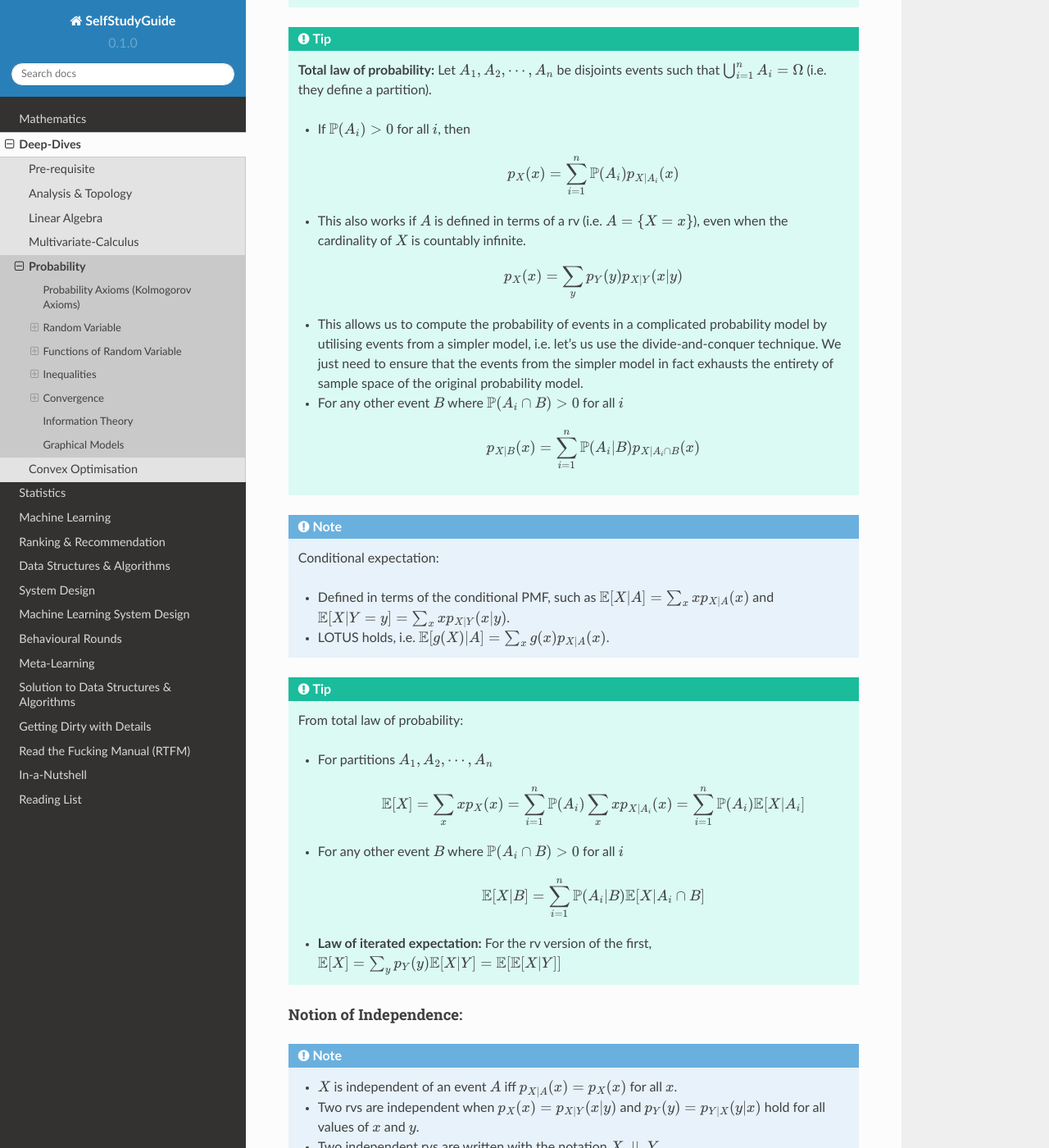
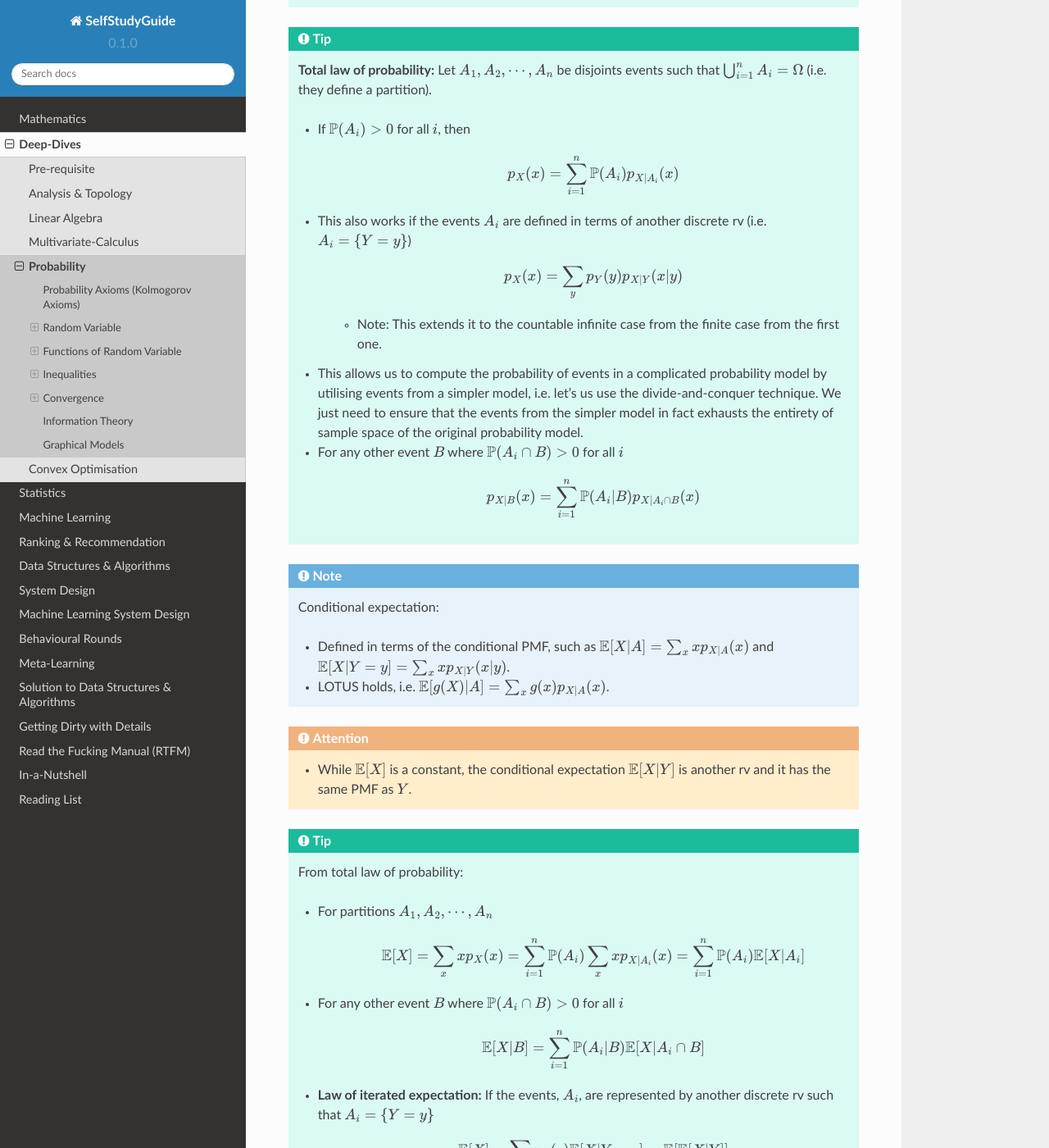
Before and after one commit to uselesstechjunks/leetcode, a Sphinx documentation site: the page built from docs/source/math/prob.rst, in a window 1280 px wide and 1400 px high, scrolled down 3271 px. Shown: the whole window at 82% size. Built offline with Sphinx 7.4.7 and the Read the Docs theme 2.0.0, drawn with Linux system fonts in a browser that asks for light colours; some of the changed text lies outside the part shown.

Commit message:
Update prob.rst

```diff
--- a/docs/source/math/prob.rst
+++ b/docs/source/math/prob.rst
@@ -119,9 +119,11 @@ Conditioning:
 
 		.. math:: p_X(x)=\sum_{i=1}^n\mathbb{P}(A_i)p_{X|A_i}(x)
 
-	* This also works if :math:`A` is defined in terms of a rv (i.e. :math:`A=\{X=x\}`), even when the cardinality of :math:`X` is countably infinite.
+	* This also works if the events :math:`A_i` are defined in terms of another discrete rv (i.e. :math:`A_i=\{Y=y\}`)
 
 		.. math:: p_{X}(x)=\sum_y p_Y(y)p_{X|Y}(x|y)
+
+		* Note: This extends it to the countable infinite case from the finite case from the first one.
 
 	* This allows us to compute the probability of events in a complicated probability model by utilising events from a simpler model, i.e. let's us use the divide-and-conquer technique. We just need to ensure that the events from the simpler model in fact exhausts the entirety of sample space of the original probability model.
 	* For any other event :math:`B` where :math:`\mathbb{P}(A_i\cap B)>0` for all :math:`i`
@@ -134,6 +136,9 @@ Conditioning:
 	* Defined in terms of the conditional PMF, such as :math:`\mathbb{E}[X|A]=\sum_x x p_{X|A}(x)` and :math:`\mathbb{E}[X|Y=y]=\sum_x x p_{X|Y}(x|y)`.
 	* LOTUS holds, i.e. :math:`\mathbb{E}[g(X)|A]=\sum_x g(x)p_{X|A}(x)`.
 
+.. attention::
+	* While :math:`\mathbb{E}[X]` is a constant, the conditional expectation :math:`\mathbb{E}[X|Y]` is another rv and it has the same PMF as :math:`Y`.
+
 .. tip::
 	From total law of probability:
 
@@ -145,7 +150,11 @@ Conditioning:
 
 		.. math:: \mathbb{E}[X|B]=\sum_{i=1}^n \mathbb{P}(A_i|B)\mathbb{E}[X|A_i\cap B]
 
-	* **Law of iterated expectation:** For the rv version of the first, :math:`\mathbb{E}[X]=\sum_y p_Y(y)\mathbb{E}[X|Y]=\mathbb{E}[\mathbb{E}[X|Y]]`
+	* **Law of iterated expectation:** If the events, :math:`A_i`, are represented by another discrete rv such that :math:`A_i=\{Y=y\}`
+
+		.. math:: \mathbb{E}[X]=\sum_y p_Y(y)\mathbb{E}[X|Y=y]=\mathbb{E}[\mathbb{E}[X|Y]]
+
+		* The above works because
 
 Notion of Independence:
 ------------------------------------
```
